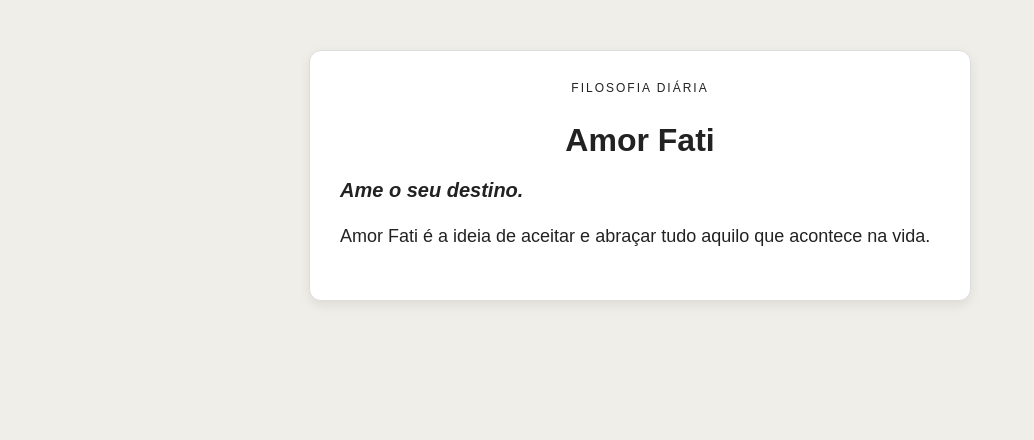
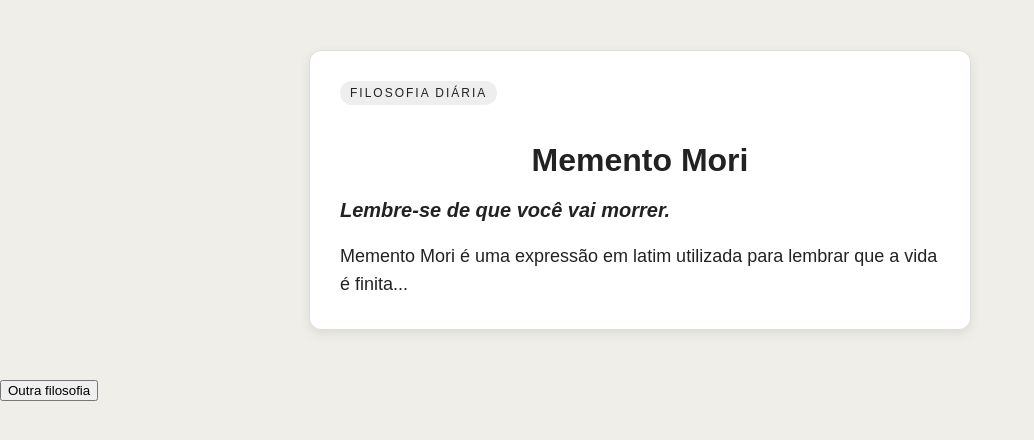
Before and after one commit to plpedreira/filosofia-diaria, a React (Vite) app: page / in a window 1280 px wide. Shown: the top 440 px of the page, without its empty margins (0-1034 px from the left). Built offline with nearby package versions, Linux system fonts and the light colour scheme.

Commit message:
feat: add philosophy navigation

```diff
--- a/src/App.tsx
+++ b/src/App.tsx
@@ -1,14 +1,21 @@
 import PhilosophyCard from "./components/PhilosophyCard";
 import philosophies from "./data/philosophies";
+import { useState } from "react";
 
 function App() {
-  const hoje = new Date();
-  const dia = hoje.getDate();
-  const indice = dia % philosophies.length;
+  const [indice, setIndice] = useState(0);
 
   return (
     <div>
       <PhilosophyCard philosophy={philosophies[indice]} />
+
+      <button
+        onClick={() => {
+          setIndice((indice + 1)% philosophies.length);
+        }}
+      >
+        Outra filosofia
+      </button>
     </div>
   );
 }
--- a/src/components/PhilosophyCard.css
+++ b/src/components/PhilosophyCard.css
@@ -23,15 +23,18 @@
 
 .text {
   font-size: 18px;
-  margin-bottom: 20px;
+  margin-bottom: 0px;
   line-height: 1.6;
 }
 
 .tag {
-  display: block;
+  display: inline-block;
   text-align: center;
   font-size: 12px;
   text-transform: uppercase;
   letter-spacing: 2px;
   margin-bottom: 10px;
+  padding: 5px 10px;
+  border-radius: 20px;
+  background-color: #eee;
 }
```
